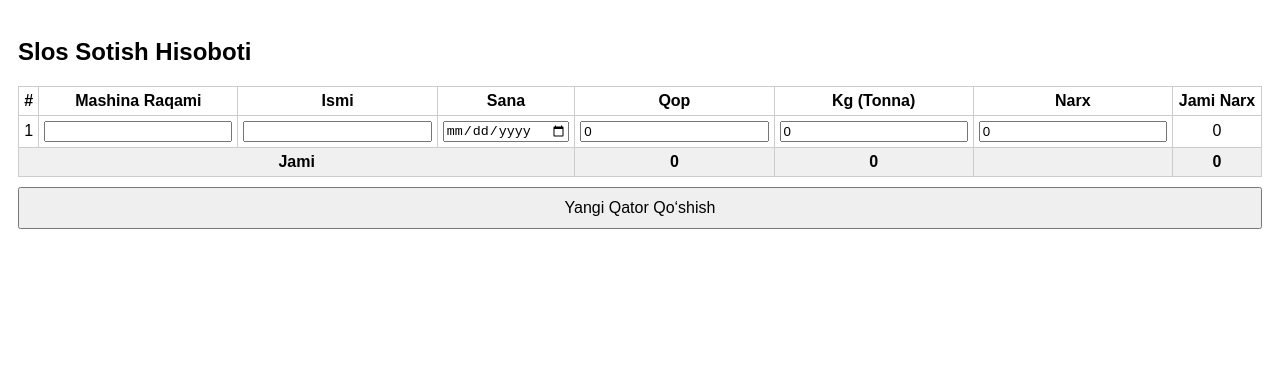
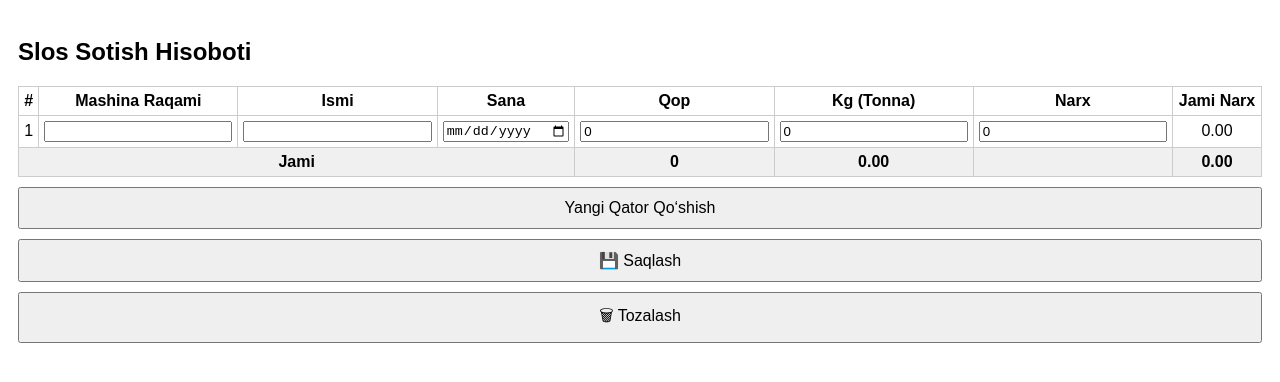
Before and after one commit to mirzo-ulugbek/slos-hisobot, a plain HTML site: page index.html in a window 1280 px wide. Both pictures are taken after a click on the button "Yangi Qator Qo‘shish". Drawn offline with Linux system fonts and the light colour scheme.

Commit message:
Update index.html

```diff
--- a/index.html
+++ b/index.html
@@ -30,8 +30,7 @@
         <th>Jami Narx</th>
       </tr>
     </thead>
-    <tbody id="table-body">
-    </tbody>
+    <tbody id="table-body"></tbody>
     <tfoot>
       <tr>
         <td colspan="4">Jami</td>
@@ -44,27 +43,30 @@
   </table>
 
   <button onclick="addRow()">Yangi Qator Qo‘shish</button>
+  <button onclick="saveData()">💾 Saqlash</button>
+  <button onclick="clearData()">🗑 Tozalash</button>
 
   <script>
     let rowCount = 0;
 
-    function addRow() {
+    function addRow(data = {}) {
       rowCount++;
       const tbody = document.getElementById('table-body');
       const row = document.createElement('tr');
 
       row.innerHTML = `
         <td>${rowCount}</td>
-        <td><input type="text" onchange="updateTotals()"></td>
-        <td><input type="text" onchange="updateTotals()"></td>
-        <td><input type="date" onchange="updateTotals()"></td>
-        <td><input type="number" value="0" onchange="updateTotals()"></td>
-        <td><input type="number" step="0.01" value="0" onchange="updateTotals()"></td>
-        <td><input type="number" step="1000" value="0" onchange="updateTotals()"></td>
+        <td><input type="text" value="${data.plate || ''}" onchange="updateTotals()"></td>
+        <td><input type="text" value="${data.name || ''}" onchange="updateTotals()"></td>
+        <td><input type="date" value="${data.date || ''}" onchange="updateTotals()"></td>
+        <td><input type="number" value="${data.qop || 0}" onchange="updateTotals()"></td>
+        <td><input type="number" step="0.01" value="${data.kg || 0}" onchange="updateTotals()"></td>
+        <td><input type="number" step="1000" value="${data.price || 0}" onchange="updateTotals()"></td>
         <td class="sum-cell">0</td>
       `;
 
       tbody.appendChild(row);
+      updateTotals();
     }
 
     function updateTotals() {
@@ -88,6 +90,43 @@
       document.getElementById('total-kg').textContent = totalKg.toFixed(2);
       document.getElementById('total-sum').textContent = totalSum.toFixed(2);
     }
+
+    function saveData() {
+      const rows = document.querySelectorAll('#table-body tr');
+      const data = [];
+
+      rows.forEach(row => {
+        const inputs = row.querySelectorAll('input');
+        data.push({
+          plate: inputs[0].value,
+          name: inputs[1].value,
+          date: inputs[2].value,
+          qop: inputs[3].value,
+          kg: inputs[4].value,
+          price: inputs[5].value
+        });
+      });
+
+      localStorage.setItem('slosData', JSON.stringify(data));
+      alert("✅ Ma'lumotlar saqlandi!");
+    }
+
+    function loadData() {
+      const data = JSON.parse(localStorage.getItem('slosData') || "[]");
+      data.forEach(row => addRow(row));
+    }
+
+    function clearData() {
+      if (confirm("Haqiqatan ham hamma ma'lumotlarni o'chirmoqchimisiz?")) {
+        localStorage.removeItem('slosData');
+        document.getElementById('table-body').innerHTML = '';
+        rowCount = 0;
+        updateTotals();
+      }
+    }
+
+    // Avtomatik yuklash
+    window.onload = loadData;
   </script>
 
 </body>
```
